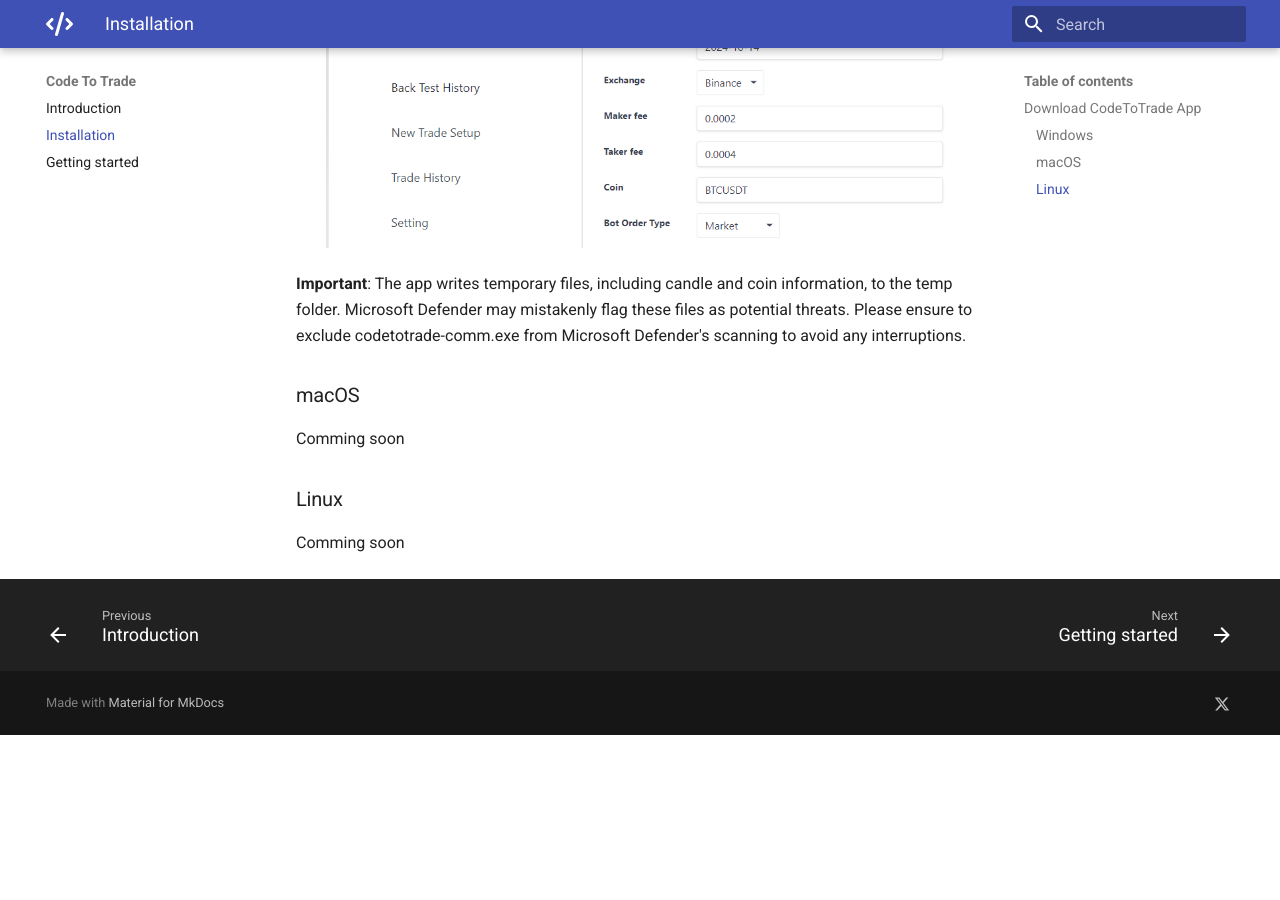
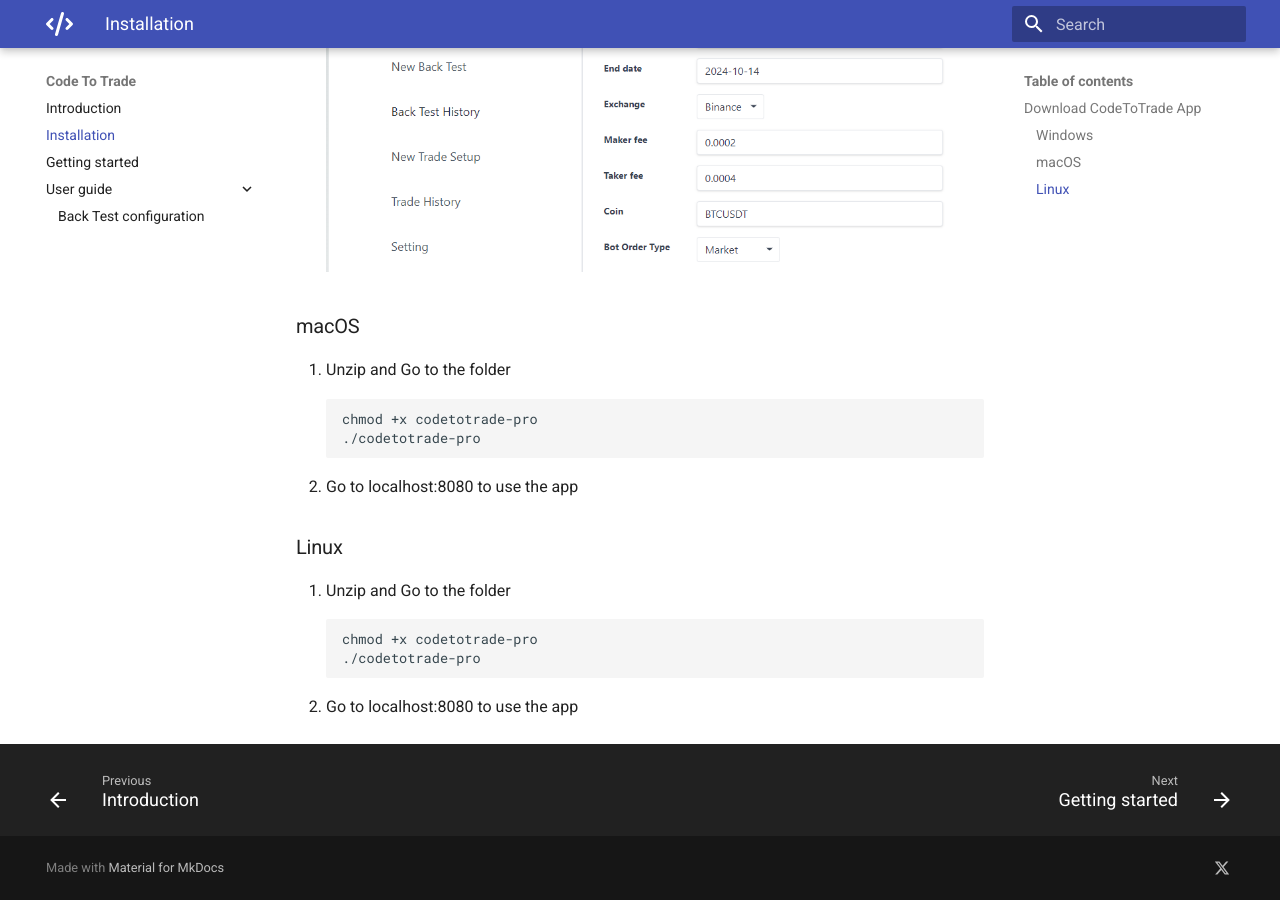
Before and after one commit to truongnhukhang/codetotrade-docs, an MkDocs documentation site: the page built from docs/Installation.md, in a window 1280 px wide and 900 px high, scrolled down 882 px. Built offline with MkDocs 1.6.1 and Material for MkDocs 9.7.7, drawn with Linux system fonts in a browser that asks for light colours; before the commit the page ends 1617 px from its top, so only the background shows below that; some of the changed text lies outside the part shown.

Commit message:
update doc

````diff
--- a/docs/Installation.md
+++ b/docs/Installation.md
@@ -1,20 +1,26 @@
 # Installation
 
 ## Download CodeToTrade App
+Download the zip file from [CodeToTrade Windows Installer](https://codetotrade.app/download/).
 
 ### Windows
-
-1. Download the installer from [CodeToTrade Windows Installer](https://codetotrade.app/).
-2. Run  `codetotrade-comm.exe`
+1. Unzip andRun  `codetotrade-pro.exe`
 ![App cmd](assets/images//app-1.png)
-3. Go to localhost:8080 to use the app
+2. Go to localhost:8080 to use the app
 ![App Screenshot](assets/images//app-2.png)
 
-**Important**: The app writes temporary files, including candle and coin information, to the temp folder. Microsoft Defender may mistakenly flag these files as potential threats. Please ensure to exclude codetotrade-comm.exe from Microsoft Defender's scanning to avoid any interruptions.
 ### macOS
-
-Comming soon
+1. Unzip and Go to the folder
+```
+chmod +x codetotrade-pro
+./codetotrade-pro
+```
+2. Go to localhost:8080 to use the app
 
 ### Linux
-
-Comming soon
+1. Unzip and Go to the folder
+```
+chmod +x codetotrade-pro
+./codetotrade-pro
+```
+2. Go to localhost:8080 to use the app
````
Also changed, not shown: docs/getting-started.md (+1 -1 lines), docs/user guide/backtest-configuration.md (added, +88 -0 lines).
